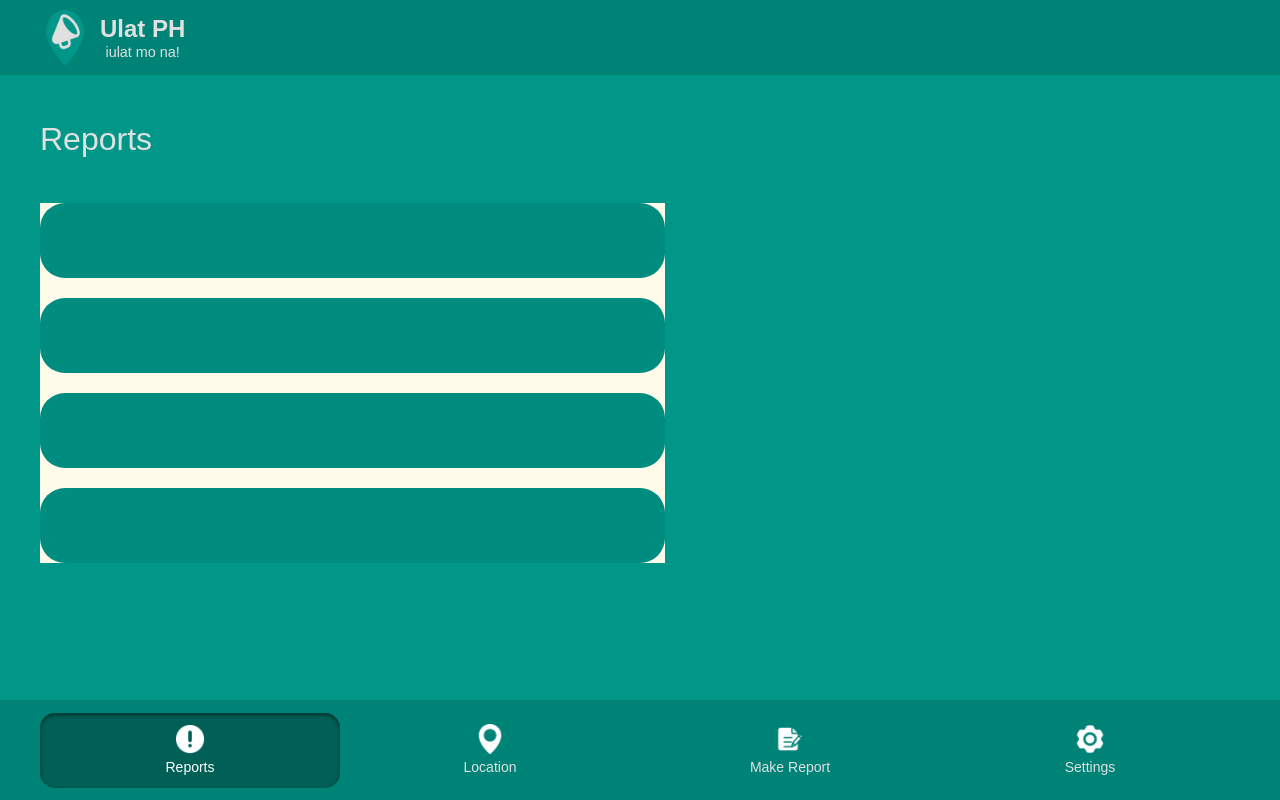
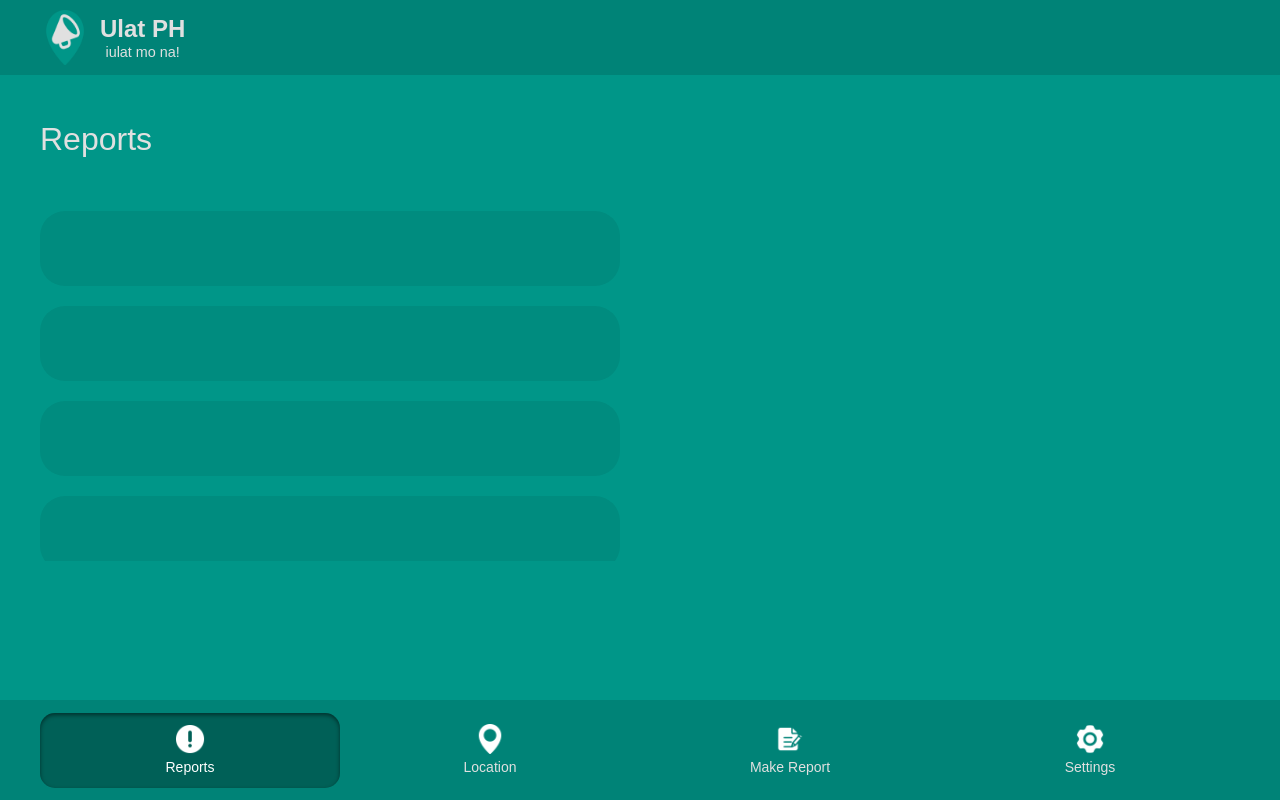
Before and after one commit to vnclrd/metro-realtime, a React (Vite) app in the folder frontend/: page /reports in a window 1280 px wide. Built offline with nearby package versions, Linux system fonts and the light colour scheme.

Commit message:
Create reports panel

```diff
--- a/frontend/src/jsx/Reports.jsx
+++ b/frontend/src/jsx/Reports.jsx
@@ -3,10 +3,10 @@ import React, { useState } from 'react';
 function Reports() {
   // Use state to track which div is currently active.
   const [activeDiv, setActiveDiv] = useState('div1');
-  const baseButtonClasses = 'flex flex-col items-center justify-center w-[25%] h-[75px] cursor-pointer';
+  const baseButtonClassesFooter = 'flex flex-col items-center justify-center w-[25%] h-[75px] cursor-pointer';
 
   return (
-    <div className='flex flex-col w-full min-h-screen'>
+    <div className='flex flex-col w-full min-h-screen bg-[#009688]'>
 
       {/* Header */}
       <header className='fixed flex w-full h-[75px] top-0 bg-[#008377]'>
@@ -20,27 +20,24 @@ function Reports() {
 
       {/* Reports Page Content */}
       <div
-        className={`flex-1 flex mt-[75px] mb-[100px] ${
+        className={`flex flex-col mt-[75px] mb-[100px] ${
           activeDiv === 'div1' ? 'bg-[#009688]' : 'hidden'
         }`}
       >
+        <h1 className='text-[2rem] text-[#e0e0e0] ml-10 mt-10'>Reports</h1>
 
         {/* Left Panel */}
-        <div className='w-[50%] h-auto bg-[#009688] m-10'>
-          <h1 className='text-[2rem] text-[#e0e0e0] font-medium mb-10'>Reports</h1>
-
-          <div className='flex flex-col gap-5 bg-amber-50'>
-            <div className='w-[625px] h-[75px] rounded-[25px] bg-[#008C7F]'></div>
-            <div className='w-[625px] h-[75px] rounded-[25px] bg-[#008C7F]'></div>
-            <div className='w-[625px] h-[75px] rounded-[25px] bg-[#008C7F]'></div>
-            <div className='w-[625px] h-[75px] rounded-[25px] bg-[#008C7F]'></div>
-          </div>
+        <div className='w-[50%] h-[350px] bg-[#009688] pl-10 pr-5 mt-12 rounded-[15px] overflow-y-scroll'>
 
 
-
-
-
-
+          <div className='flex flex-col gap-5'>
+            <div className='w-full h-[75px] rounded-[25px] bg-[#008C7F]'></div>
+            <div className='w-full h-[75px] rounded-[25px] bg-[#008C7F]'></div>
+            <div className='w-full h-[75px] rounded-[25px] bg-[#008C7F]'></div>
+            <div className='w-full h-[75px] rounded-[25px] bg-[#008C7F]'></div>
+            <div className='w-full h-[75px] rounded-[25px] bg-[#008C7F]'></div>
+            <div className='w-full h-[75px] rounded-[25px] bg-[#008C7F]'></div>
+          </div>
         </div>
 
         {/* Right Panel */}
@@ -80,7 +77,7 @@ function Reports() {
 
         {/* Reports Button */}
         <button
-          className={`${baseButtonClasses} ${
+          className={`${baseButtonClassesFooter} ${
             activeDiv === 'div1'
               ? 'bg-[#006057] text-white rounded-[15px] shadow-[inset_0_2px_4px_rgba(0,0,0,0.5)]'
               : 'bg-transparent text-[#e0e0e0]'
@@ -97,7 +94,7 @@ function Reports() {
 
         {/* Location Button */}
         <button
-          className={`${baseButtonClasses} ${
+          className={`${baseButtonClassesFooter} ${
             activeDiv === 'div2'
               ? 'bg-[#006057] text-white rounded-[15px] shadow-[inset_0_2px_4px_rgba(0,0,0,0.5)]'
               : 'bg-transparent text-[#e0e0e0]'
@@ -114,7 +111,7 @@ function Reports() {
 
         {/* Make Report Button */}
         <button
-          className={`${baseButtonClasses} ${
+          className={`${baseButtonClassesFooter} ${
             activeDiv === 'div3'
               ? 'bg-[#006057] text-white rounded-[15px] shadow-[inset_0_2px_4px_rgba(0,0,0,0.5)]'
               : 'bg-transparent text-[#e0e0e0]'
@@ -131,7 +128,7 @@ function Reports() {
 
         {/* Settings Button */}
         <button
-          className={`${baseButtonClasses} ${
+          className={`${baseButtonClassesFooter} ${
             activeDiv === 'div4'
               ? 'bg-[#006057] text-white rounded-[15px] shadow-[inset_0_2px_4px_rgba(0,0,0,0.5)]'
               : 'bg-transparent text-[#e0e0e0]'
```
